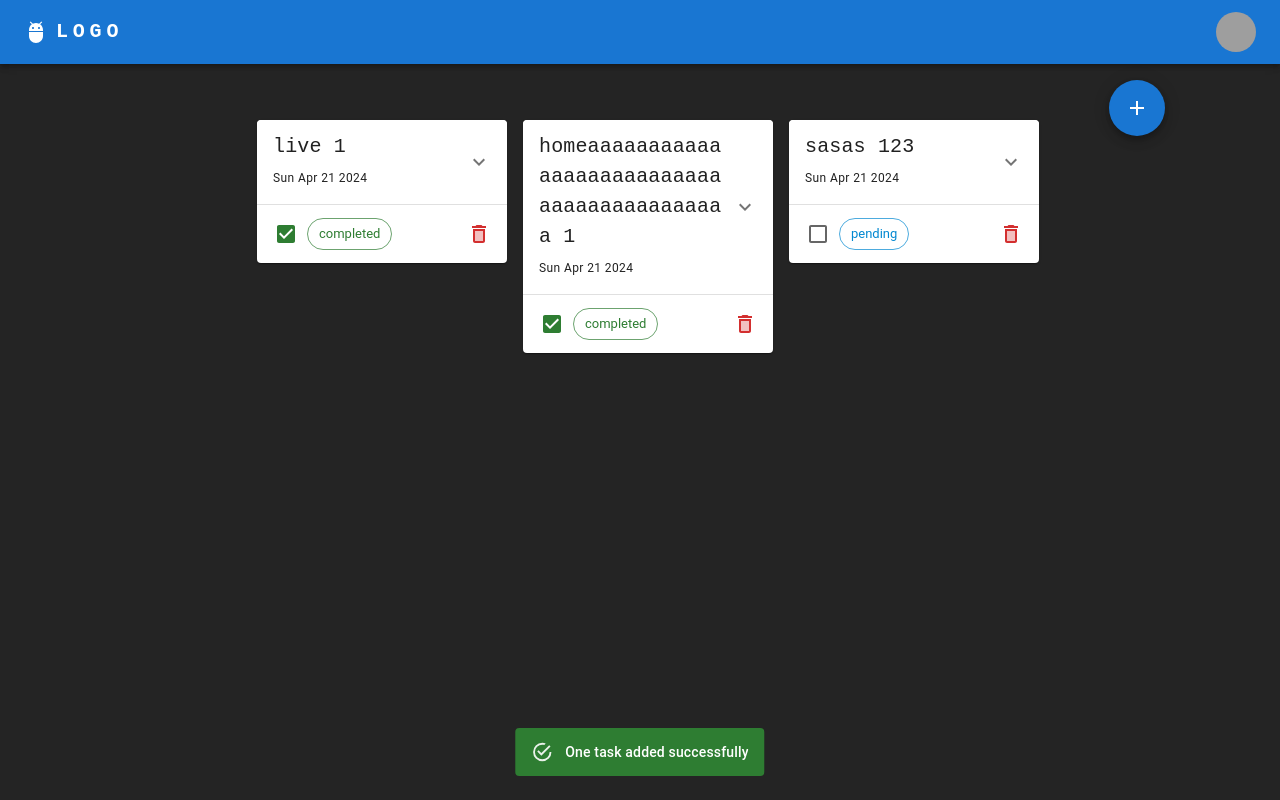
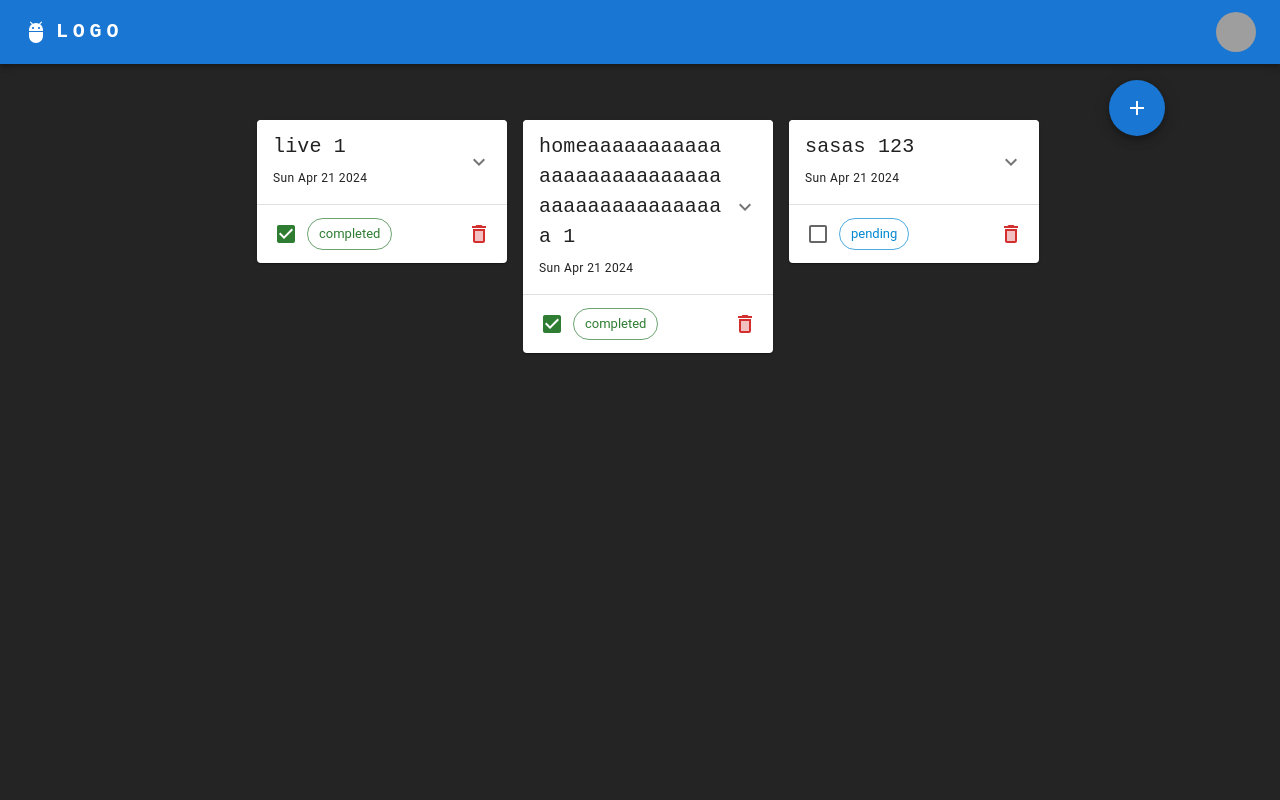
Before and after one commit to yugs16/task-manager, a React (Vite) app: page / in a window 1280 px wide. Built offline with nearby package versions, Linux system fonts and the light colour scheme; grey boxes are pictures that could not be loaded.

Commit message:
autoHide for snackbar

```diff
--- a/src/layouts/Home.tsx
+++ b/src/layouts/Home.tsx
@@ -39,11 +39,12 @@ export default function Home() {
 			</Box>
 			<Snackbar
 				open={open}
+				autoHideDuration={3000}
 				anchorOrigin={{ vertical: 'bottom', horizontal: 'center' }}
 				onClose={handleClose}
 			>
 				<Alert severity="success" variant="filled">
-					One task added successfully
+					One task added successfully!!
 				</Alert>
 			</Snackbar>
 		</>
```
